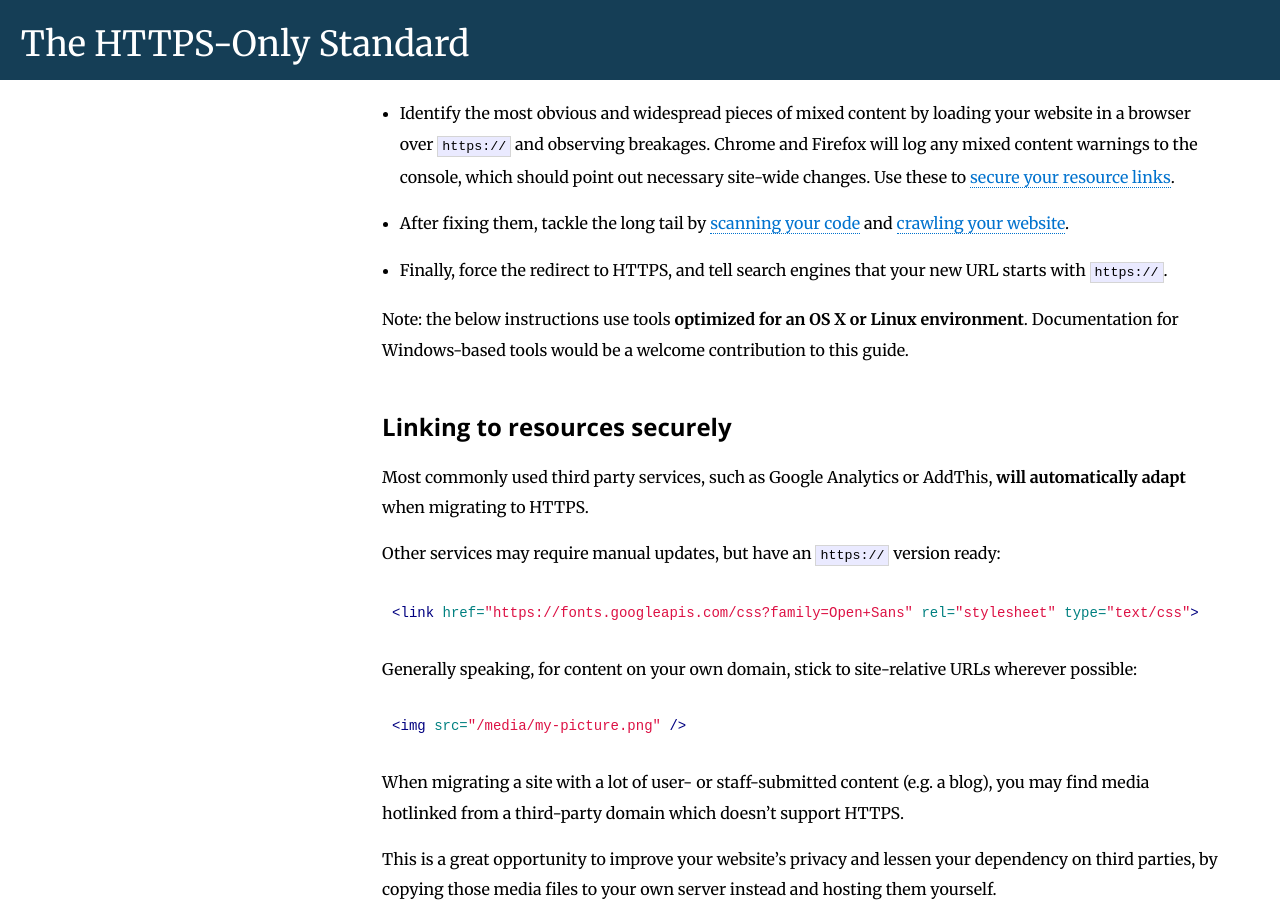
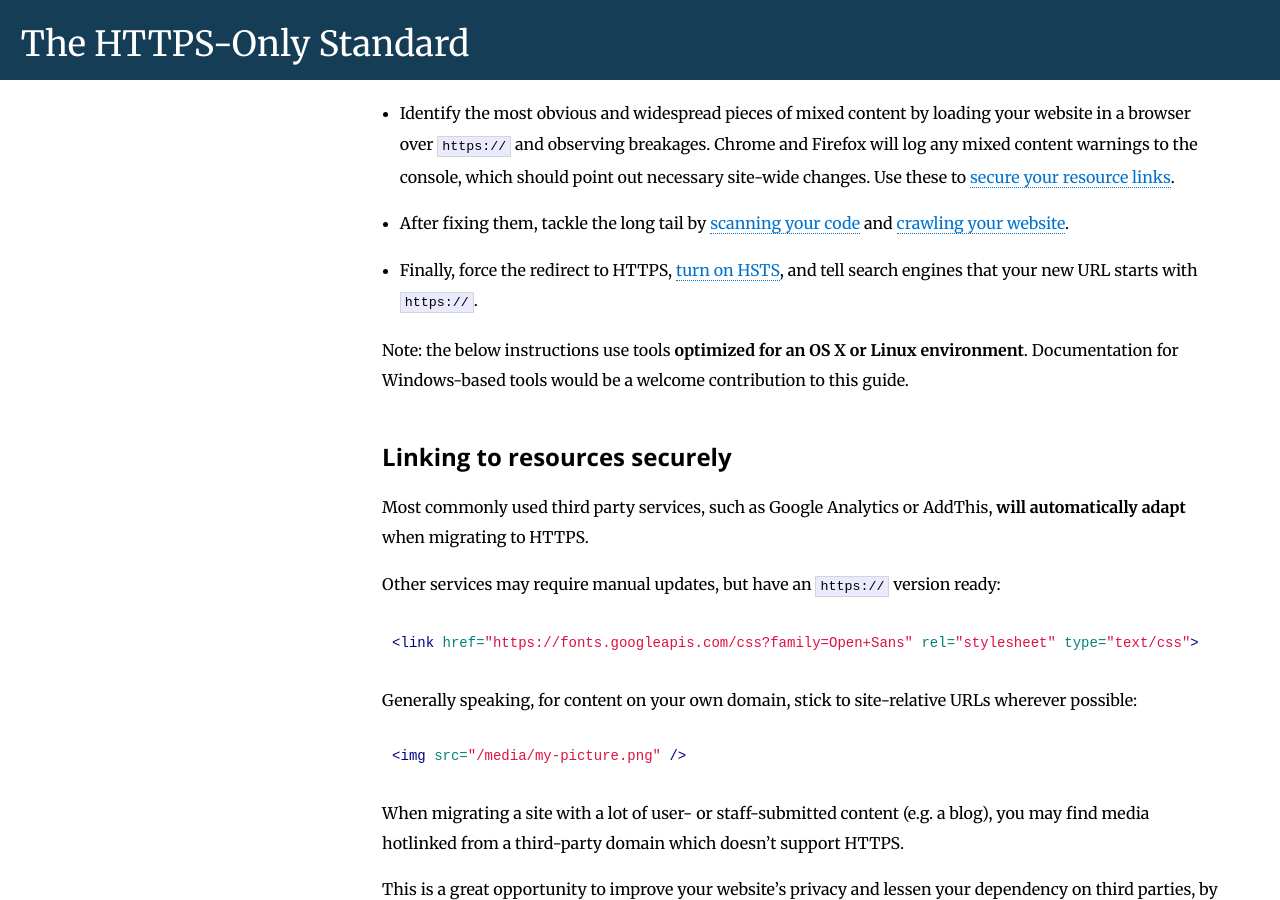
Before and after one commit to GSA/https, a Jekyll site: the page built from pages/mixed-content.md, in a window 1280 px wide and 900 px high, scrolled down 839 px. Built offline with Jekyll 4.4.1, drawn with Linux system fonts in a browser that asks for light colours; Markdown is read by kramdown in place of the engine named in the settings.

Commit message:
mention hsts in the migration path

```diff
--- a/pages/mixed-content.md
+++ b/pages/mixed-content.md
@@ -26,7 +26,7 @@ Every website's mixed content situation will be different, but the general appro
 * Enable `https://` for your website, but don't force a redirect. Continue to present the `http://` version as the canonical URL to search engines.
 * Identify the most obvious and widespread pieces of mixed content by loading your website in a browser over `https://` and observing breakages. Chrome and Firefox will log any mixed content warnings to the console, which should point out necessary site-wide changes. Use these to [secure your resource links](#linking-to-resources-securely).
 * After fixing them, tackle the long tail by [scanning your code](#scanning-your-code) and [crawling your website](#crawling-your-website).
-* Finally, force the redirect to HTTPS, and tell search engines that your new URL starts with `https://`.
+* Finally, force the redirect to HTTPS, [turn on HSTS](/hsts/), and tell search engines that your new URL starts with `https://`.
 
 Note: the below instructions use tools **optimized for an OS X or Linux environment**. Documentation for Windows-based tools would be a welcome contribution to this guide.
 
```
